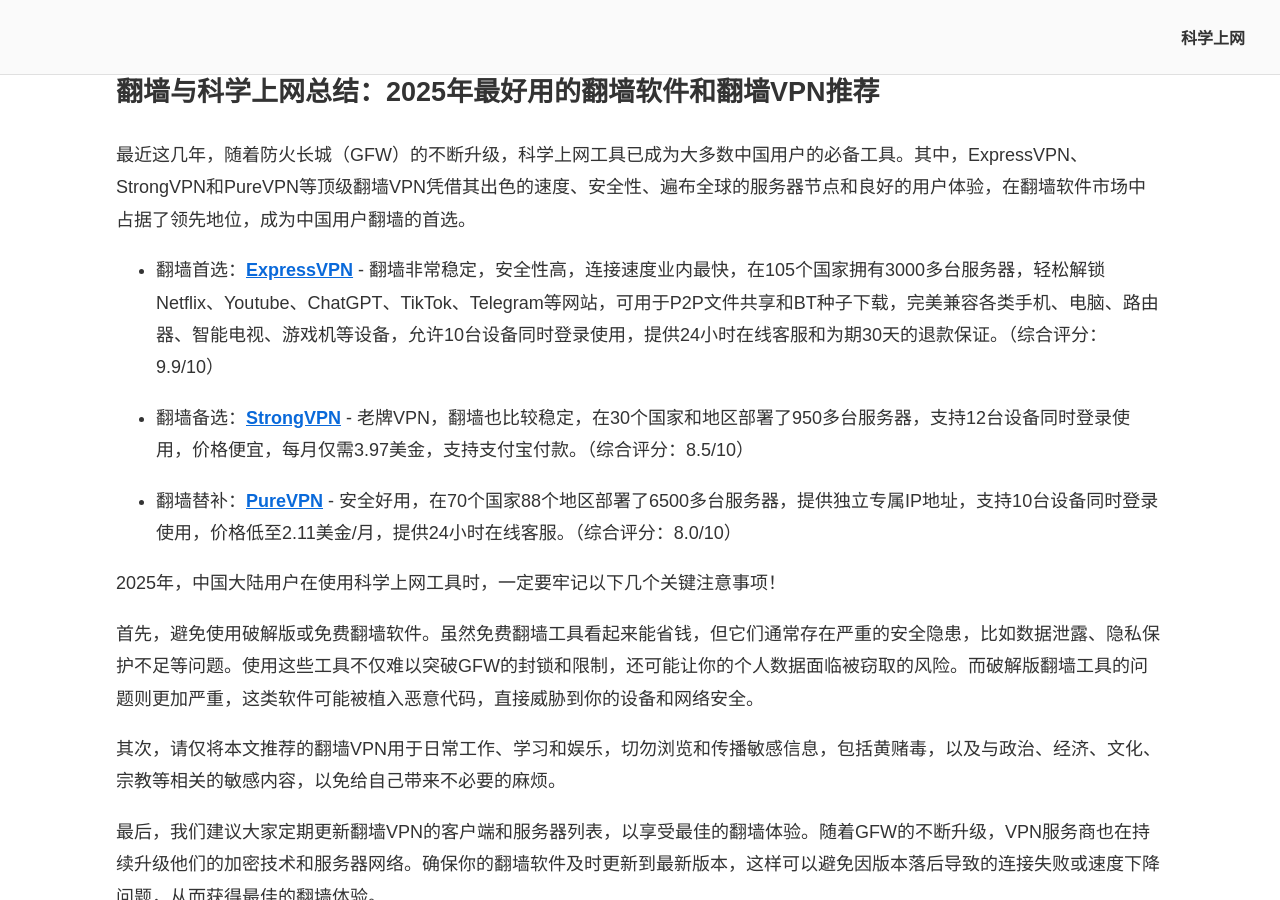
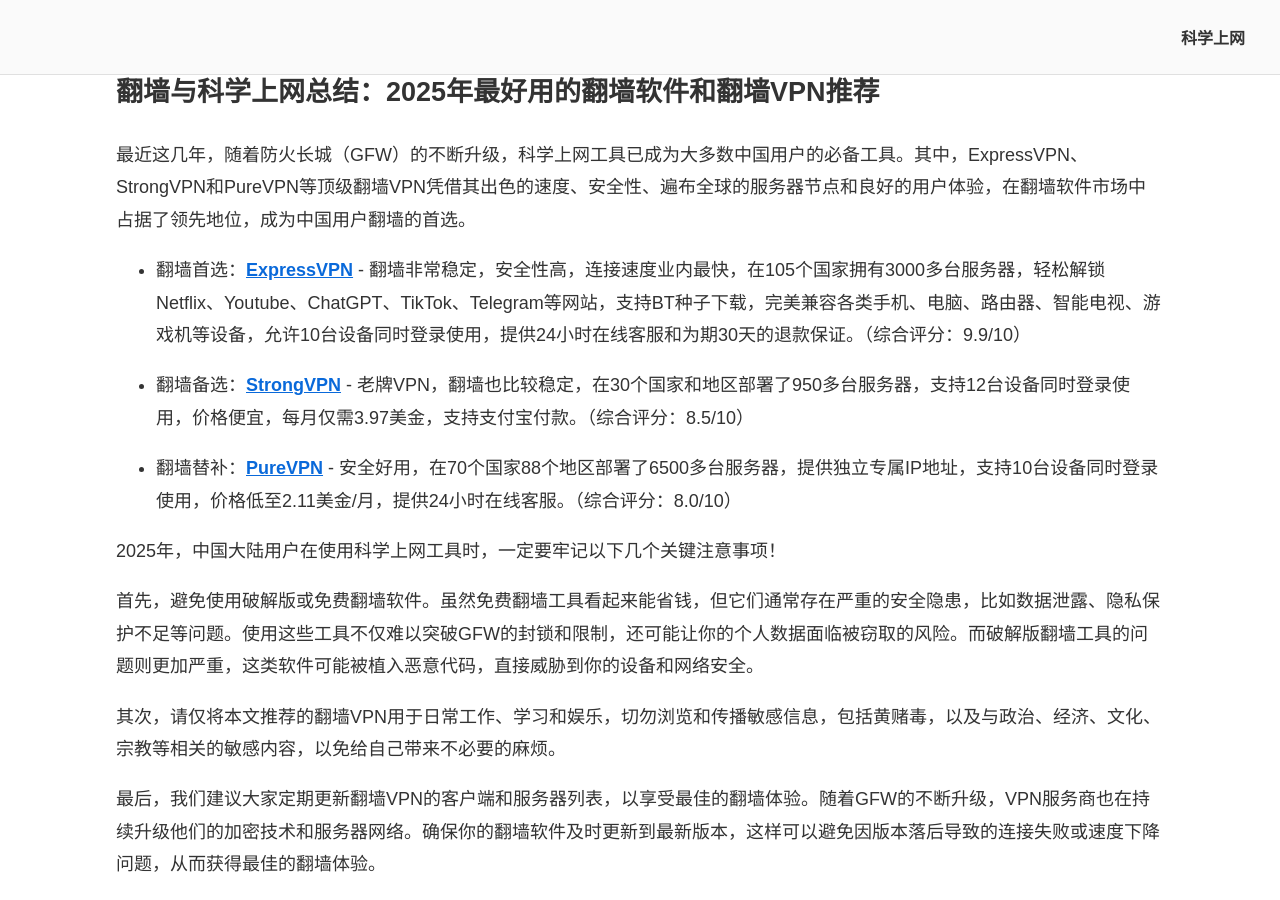
Before and after one commit to chinavpns/chinavpns.github.io, a Jekyll site: the page built from index.md, in a window 1280 px wide and 900 px high, scrolled down 38176 px. Built offline with Jekyll 4.4.1, drawn with Linux system fonts in a browser that asks for light colours.

Commit message:
Update index.md

```diff
--- a/index.md
+++ b/index.md
@@ -645,7 +645,7 @@
 
 最近这几年，随着防火长城（GFW）的不断升级，科学上网工具已成为大多数中国用户的必备工具。其中，ExpressVPN、StrongVPN和PureVPN等顶级翻墙VPN凭借其出色的速度、安全性、遍布全球的服务器节点和良好的用户体验，在翻墙软件市场中占据了领先地位，成为中国用户翻墙的首选。
 
-* 翻墙首选：**<a href="https://wallvpn.com/go/expressvpn/" rel="nofollow">ExpressVPN</a>** - 翻墙非常稳定，安全性高，连接速度业内最快，在105个国家拥有3000多台服务器，轻松解锁Netflix、Youtube、ChatGPT、TikTok、Telegram等网站，可用于P2P文件共享和BT种子下载，完美兼容各类手机、电脑、路由器、智能电视、游戏机等设备，允许10台设备同时登录使用，提供24小时在线客服和为期30天的退款保证。（综合评分：9.9/10）
+* 翻墙首选：**<a href="https://wallvpn.com/go/expressvpn/" rel="nofollow">ExpressVPN</a>** - 翻墙非常稳定，安全性高，连接速度业内最快，在105个国家拥有3000多台服务器，轻松解锁Netflix、Youtube、ChatGPT、TikTok、Telegram等网站，支持BT种子下载，完美兼容各类手机、电脑、路由器、智能电视、游戏机等设备，允许10台设备同时登录使用，提供24小时在线客服和为期30天的退款保证。（综合评分：9.9/10）
 
 * 翻墙备选：**<a href="https://wallvpn.com/go/strong-vpn/" rel="nofollow">StrongVPN</a>** - 老牌VPN，翻墙也比较稳定，在30个国家和地区部署了950多台服务器，支持12台设备同时登录使用，价格便宜，每月仅需3.97美金，支持支付宝付款。（综合评分：8.5/10）
 
```
